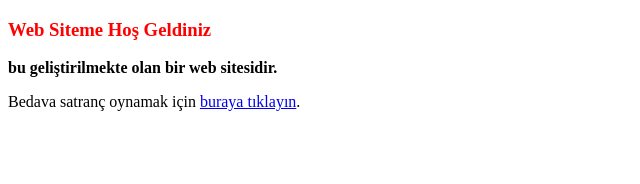
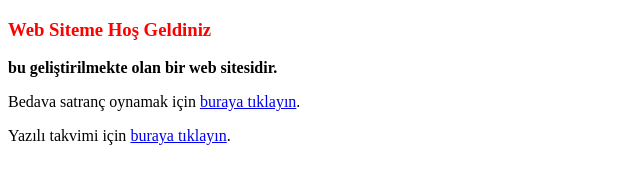
Before and after one commit to Ron-Hermonie/Ron-Hermonie.github.io, a plain HTML site: page index.html in a window 1280 px wide. Shown: the whole page, without its empty margins (0-640 px from the left). Drawn offline with Linux system fonts and the light colour scheme.

Commit message:
Update index.html

```diff
--- a/index.html
+++ b/index.html
@@ -14,5 +14,8 @@
 
 		 </p>
 		 <p>Bedava satranç  oynamak için <a href="https://lichess.org">buraya tıklayın</a>.</p>
-     </body>
+
+	 <p> Yazılı takvimi için <a href="https://https://kuzeytunakale.github.io/www/TAKVIM.jpg">buraya tıklayın</a>.</p>
+
+	 </body>
     </html>
```
